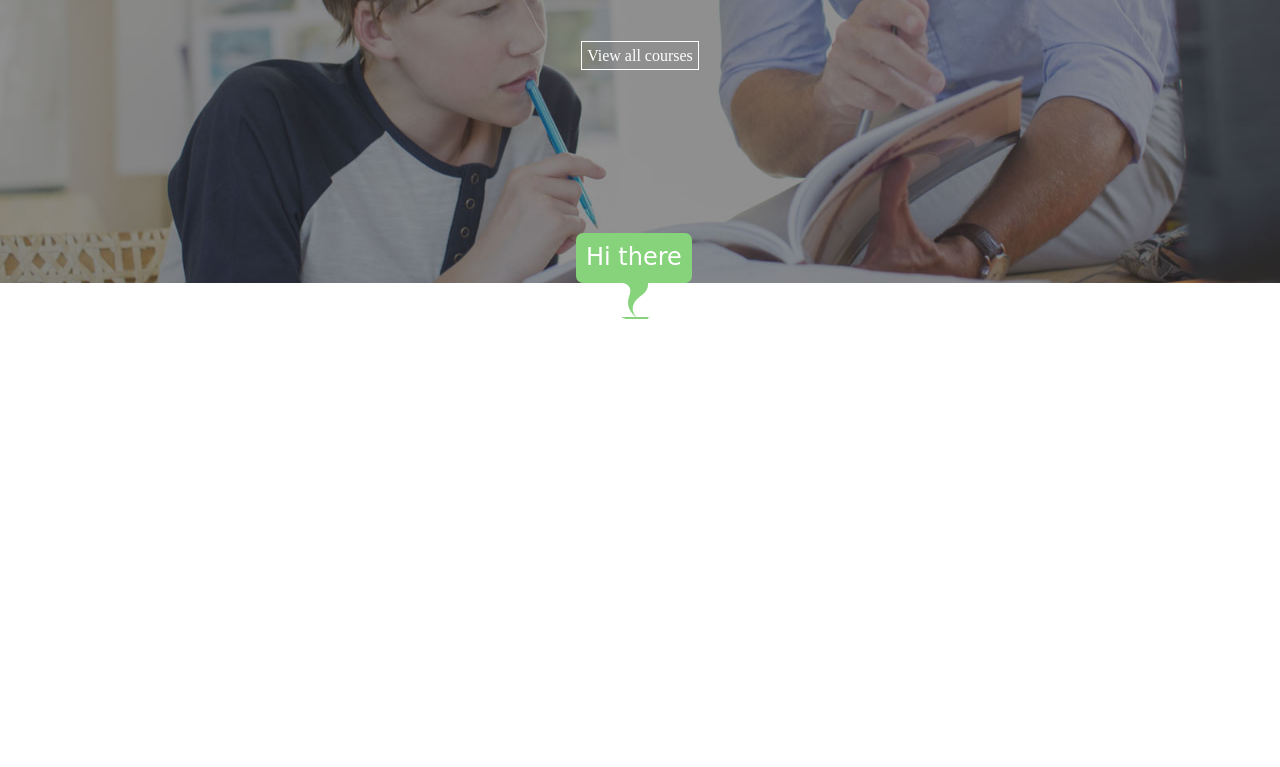
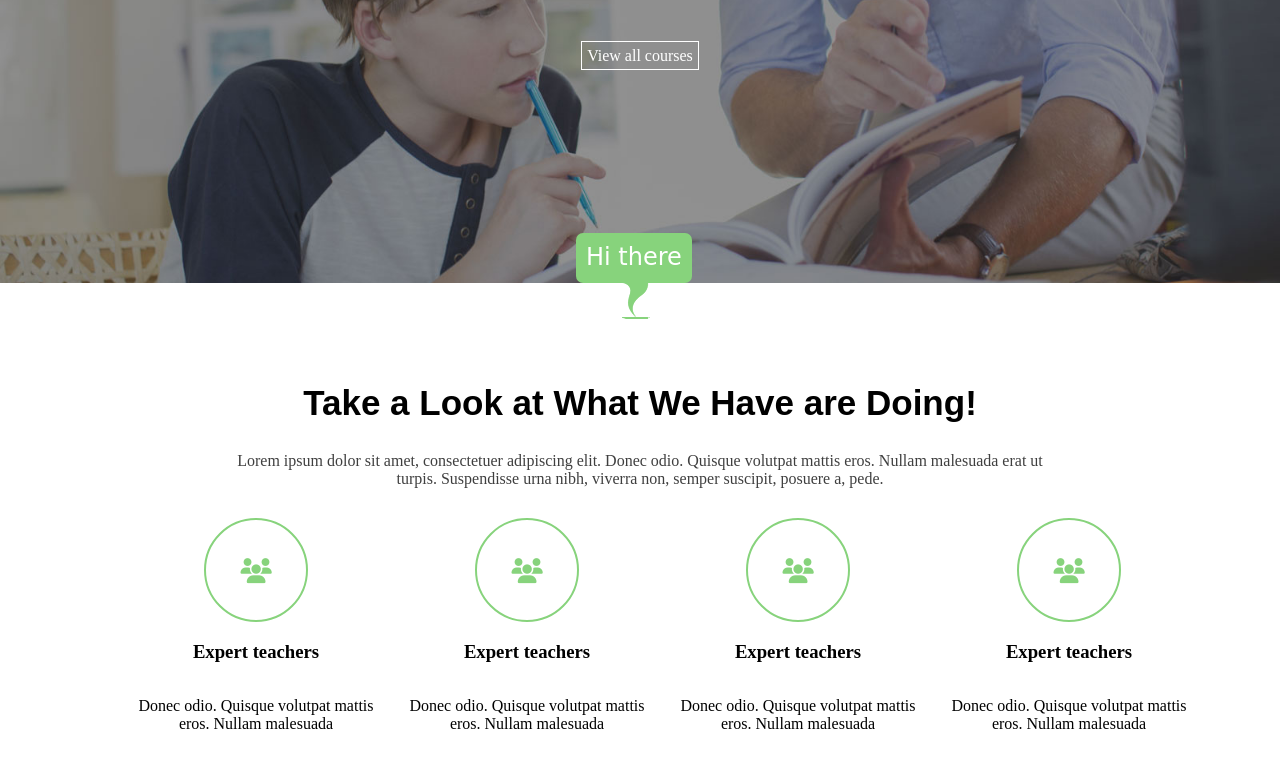
Before and after one commit to eLearning-lk-web-design-B1/week5, a plain HTML site: page index.html in a window 1280 px wide. Shown: the part 367-1134 px from the top of the page. Drawn offline with Linux system fonts and the light colour scheme.

Commit message:
added featured section

```diff
--- a/assets/css/style.css
+++ b/assets/css/style.css
@@ -35,7 +35,6 @@ body{
     background-size: cover;
     text-align: center;
     position: relative;
-    margin-bottom:500px;
 }
 
 .banner-wrapper{
@@ -167,6 +166,56 @@ body{
 
 }
 
+.container{
+    width:80%;
+    margin: auto;
+}
+
+#featured-section{
+    margin-top: 100px;
+}
+
+.section-title{
+    text-align: center;
+    font-family:Arial, Helvetica, sans-serif;
+    font-size: 35px;
+}
+
+.section-title-description{
+    text-align: center;
+    width: 80%;
+    margin: auto;
+    color:#3f3f3f;
+    margin-bottom: 30px;
+}
+
+.featured-grid{
+    display:grid;
+    grid-template-columns: 25% 25% 25% 25%;
+    grid-gap:15px;
+}
+.featured-grid .features{
+    display:inline-grid;
+    text-align: center;
+}
+
+.feature-icon{
+    border: 2px solid #87d37c;
+    width: 100px;
+    height: 100px;
+    border-radius: 50%;
+    color: #87d37c;
+    display: flex;
+    align-items: center;
+    margin: auto;
+    font-size: 25px;
+}
+
+.feature-icon i{
+    margin: auto;
+}
+
+
 @media (max-width: 768px) {
     .desktop-menu{
         display: none;
--- a/index.html
+++ b/index.html
@@ -27,7 +27,6 @@
 					<button id="menuBtn" class="mobile">
 						<i class="fa-solid fa-bars menu-icon"></i>
 					</button>
-
 				</div>
 			</nav>
 		</header>
@@ -55,6 +54,61 @@
 			</div>
 			<div class="banner-hi">Hi there</div>
 		</section>
+		<section id="featured-section">
+			<div class="container">
+				<h2 class="section-title">
+					Take a Look at What We Have are Doing!
+				</h2>
+				<p class="section-title-description">
+					Lorem ipsum dolor sit amet, consectetuer adipiscing elit.
+					Donec odio. Quisque volutpat mattis eros. Nullam malesuada
+					erat ut turpis. Suspendisse urna nibh, viverra non, semper
+					suscipit, posuere a, pede.
+				</p>
+				<div class="featured-grid">
+					<div class="features">
+						<div class="feature-icon">
+							<i class="fa-solid fa-users"></i>
+						</div>
+						<h3 class="feature-title" >Expert teachers</h3>
+						<p class="feture-description" >
+							Donec odio. Quisque volutpat mattis eros. Nullam
+							malesuada
+						</p>
+					</div>
+					<div class="features">
+						<div class="feature-icon">
+							<i class="fa-solid fa-users"></i>
+						</div>
+						<h3 class="feature-title" >Expert teachers</h3>
+						<p class="feture-description" >
+							Donec odio. Quisque volutpat mattis eros. Nullam
+							malesuada
+						</p>
+					</div>
+					<div class="features">
+						<div class="feature-icon">
+							<i class="fa-solid fa-users"></i>
+						</div>
+						<h3 class="feature-title" >Expert teachers</h3>
+						<p class="feture-description" >
+							Donec odio. Quisque volutpat mattis eros. Nullam
+							malesuada
+						</p>
+					</div>
+					<div class="features">
+						<div class="feature-icon">
+							<i class="fa-solid fa-users"></i>
+						</div>
+						<h3 class="feature-title" >Expert teachers</h3>
+						<p class="feture-description" >
+							Donec odio. Quisque volutpat mattis eros. Nullam
+							malesuada
+						</p>
+					</div>
+				</div>
+			</div>
+		</section>
 		<div id="mobileMenu" class="mobile">
 			<ul class="mobile-menu">
 				<li>Home</li>
@@ -70,17 +124,17 @@
 		</div>
 
 		<script>
-			let menuBtn = document.getElementById('menuBtn');
-			let closeBtn = document.getElementById('closeBtn');
-			let mobileMenu = document.getElementById('mobileMenu');
+			let menuBtn = document.getElementById("menuBtn");
+			let closeBtn = document.getElementById("closeBtn");
+			let mobileMenu = document.getElementById("mobileMenu");
 
-			menuBtn.addEventListener('click', () =>{
-				mobileMenu.classList.add('active')
-			})
+			menuBtn.addEventListener("click", () => {
+				mobileMenu.classList.add("active");
+			});
 
-			closeBtn.addEventListener('click', function(){
-				mobileMenu.classList.remove('active')
-			})
+			closeBtn.addEventListener("click", function () {
+				mobileMenu.classList.remove("active");
+			});
 		</script>
 	</body>
 </html>
```
